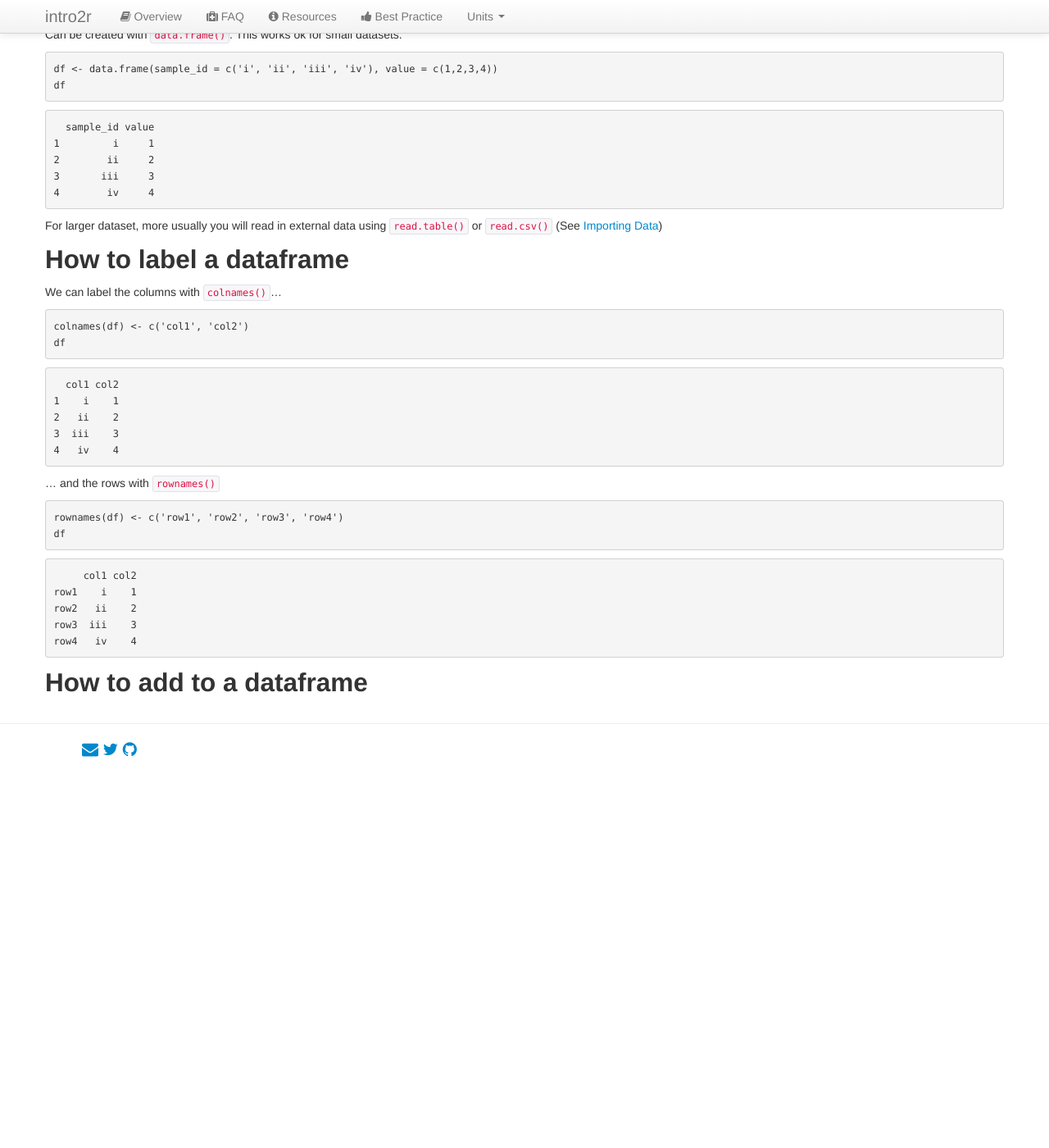
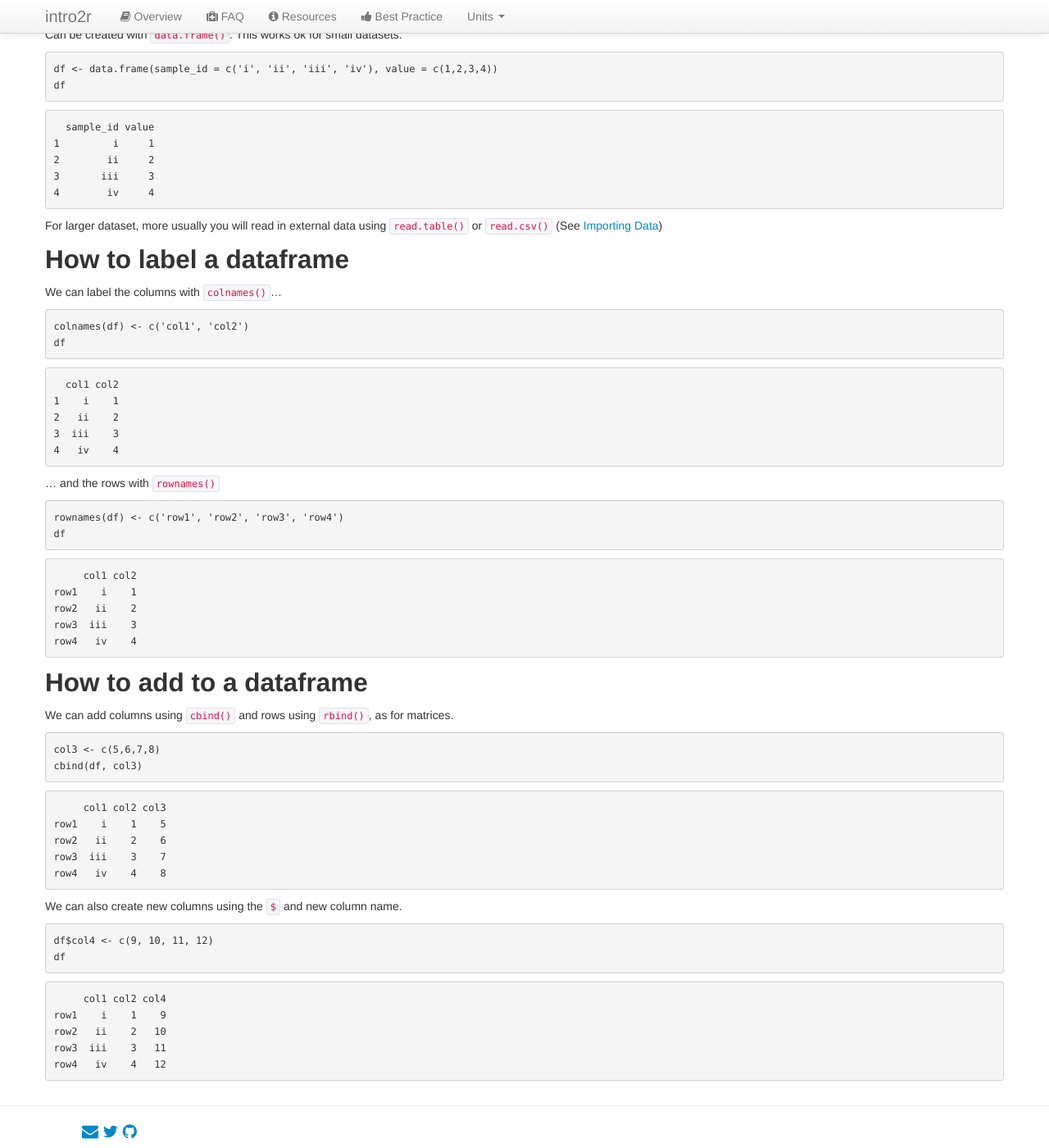
Before and after one commit to intro2r/intro2r, a Jekyll site: the page built from unit2/matrices-and-dataframes.md, in a window 1280 px wide and 1400 px high, scrolled down 2114 px. Shown: the whole window at 82% size. Built offline with Jekyll 4.4.1, drawn with Linux system fonts in a browser that asks for light colours; before the commit the page ends 3048 px from its top, so only the background shows below that.

Commit message:
Update matrices-and-dataframes.md

`````diff
--- a/unit2/matrices-and-dataframes.md
+++ b/unit2/matrices-and-dataframes.md
@@ -156,7 +156,7 @@ df
 ```
 
 ... and the rows with `rownames()`
-````r
+```r
 rownames(df) <- c('row1', 'row2', 'row3', 'row4')
 df
 ```
@@ -169,3 +169,29 @@ row4   iv    4
 ```
 
 ## How to add to a dataframe
+
+We can add columns using `cbind()` and rows using `rbind()`, as for matrices.
+```r
+col3 <- c(5,6,7,8)
+cbind(df, col3)
+```
+```
+     col1 col2 col3
+row1    i    1    5
+row2   ii    2    6
+row3  iii    3    7
+row4   iv    4    8
+```
+
+We can also create new columns using the `$` and new column name.
+```r
+df$col4 <- c(9, 10, 11, 12)
+df
+```
+```
+     col1 col2 col4
+row1    i    1    9
+row2   ii    2   10
+row3  iii    3   11
+row4   iv    4   12
+```
`````
